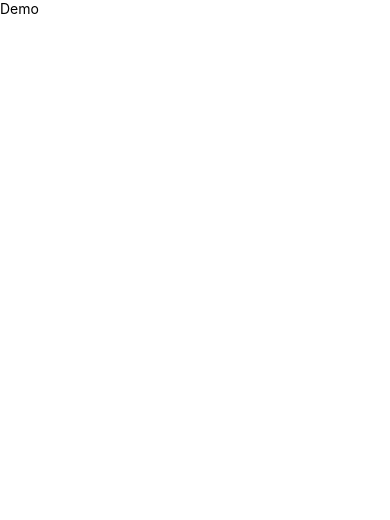
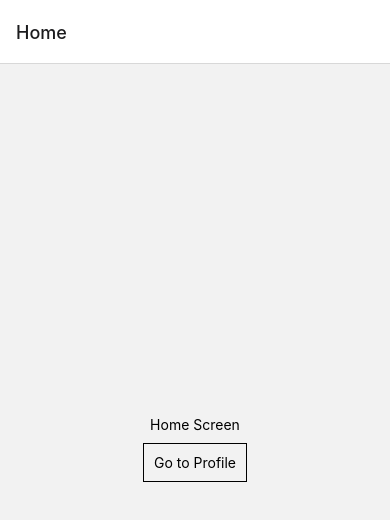
Before and after one commit to Dey-Sumit/rn-boilerplate, a React Native app: screen /Home in a window 390 px wide. Shown: the top 520 px of the page. Built offline with nearby package versions, Linux system fonts and the light colour scheme.

Commit message:
feat(navigation): added stack navigation with type

```diff
--- a/App.tsx
+++ b/App.tsx
@@ -1,6 +1,20 @@
-import Demo from '@components/Demo';
 import React from 'react';
+import { NavigationContainer } from '@react-navigation/native';
+import { createStackNavigator } from '@react-navigation/stack';
 
-const App = () => <Demo />;
+import HomeScreen from 'components/screens/HomeScreen';
+import ProfileScreen from 'components/screens/ProfileScreen';
+import { RootStackParamsList } from 'types/navigation';
+
+const RootStack = createStackNavigator<RootStackParamsList>();
+
+const App = () => (
+    <NavigationContainer>
+        <RootStack.Navigator>
+            <RootStack.Screen name="Home" component={HomeScreen} />
+            <RootStack.Screen name="Profile" component={ProfileScreen} />
+        </RootStack.Navigator>
+    </NavigationContainer>
+);
 
 export default App;
--- a/index.js
+++ b/index.js
@@ -1,7 +1,7 @@
 /**
  * @format
  */
-
+import 'react-native-gesture-handler';
 import { AppRegistry } from 'react-native';
 import App from './App';
 import { name as appName } from './app.json';
--- /dev/null
+++ b/src/components/screens/HomeScreen.tsx
@@ -0,0 +1,29 @@
+import { View, Text } from 'react-native';
+import React from 'react';
+import { TouchableOpacity } from 'react-native-gesture-handler';
+import { StackScreenProps } from '@react-navigation/stack';
+import { RootStackParamsList } from 'types/navigation';
+
+type Props = StackScreenProps<RootStackParamsList, 'Home'>;
+
+const HomeScreen = ({ navigation }: Props) => (
+    <View style={{ flex: 1, alignItems: 'center', justifyContent: 'center' }}>
+        <Text>Home Screen</Text>
+        <TouchableOpacity
+            style={{
+                margin: 10,
+                padding: 10,
+                borderWidth: 1
+            }}
+            onPress={() =>
+                navigation.navigate('Profile', {
+                    userId: '123'
+                })
+            }
+        >
+            <Text>Go to Profile</Text>
+        </TouchableOpacity>
+    </View>
+);
+
+export default HomeScreen;
--- /dev/null
+++ b/src/components/screens/ProfileScreen.tsx
@@ -0,0 +1,14 @@
+import { View, Text } from 'react-native';
+import React from 'react';
+import { StackScreenProps } from '@react-navigation/stack';
+import { RootStackParamsList } from 'types/navigation';
+
+type Props = StackScreenProps<RootStackParamsList, 'Profile'>;
+const ProfileScreen = ({ route }: Props) => (
+    <View style={{ flex: 1, alignItems: 'center', justifyContent: 'center' }}>
+        <Text>Profile Screen</Text>
+        <Text>User ID: {route.params.userId}</Text>
+    </View>
+);
+
+export default ProfileScreen;
--- /dev/null
+++ b/src/types/navigation.ts
@@ -0,0 +1,4 @@
+export type RootStackParamsList = {
+    Home: undefined;
+    Profile: { userId: string };
+};
```
Also changed, not shown: package.json (+7 -1 lines), 5 other files (tests, documents, lock files or other folders).
